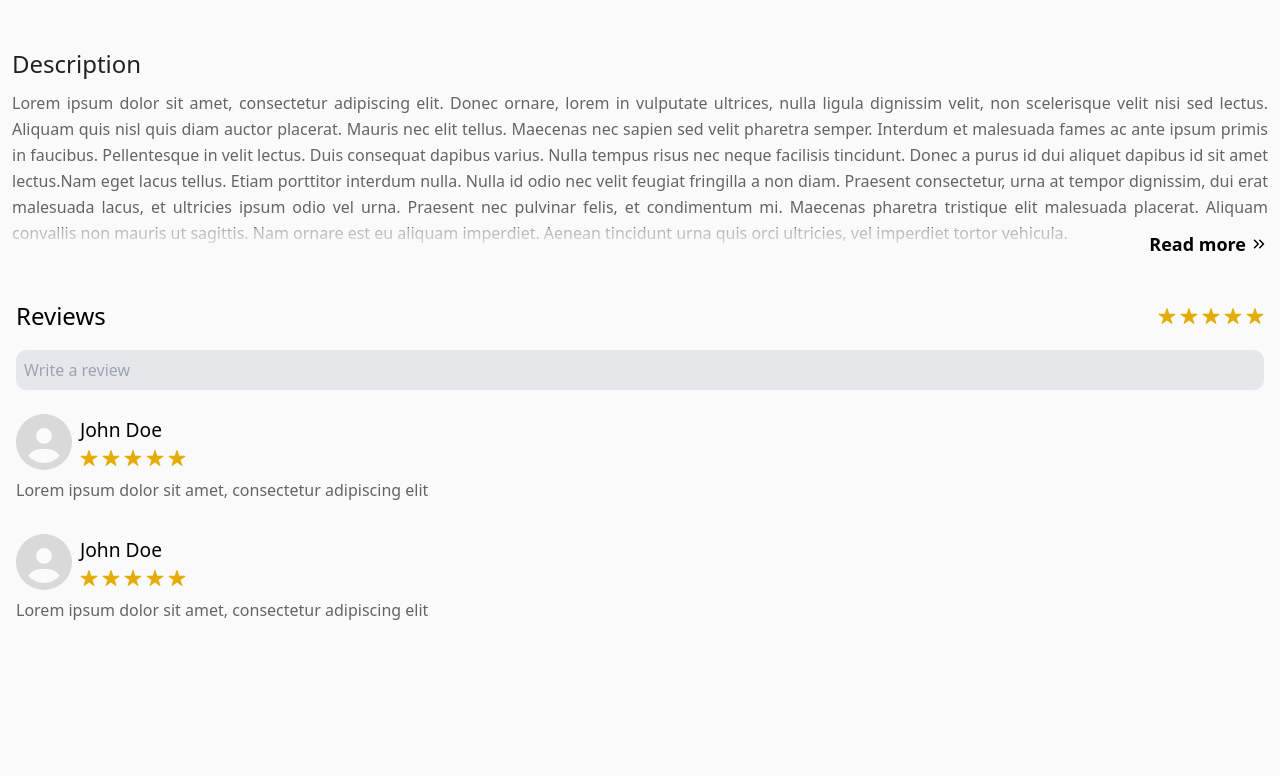
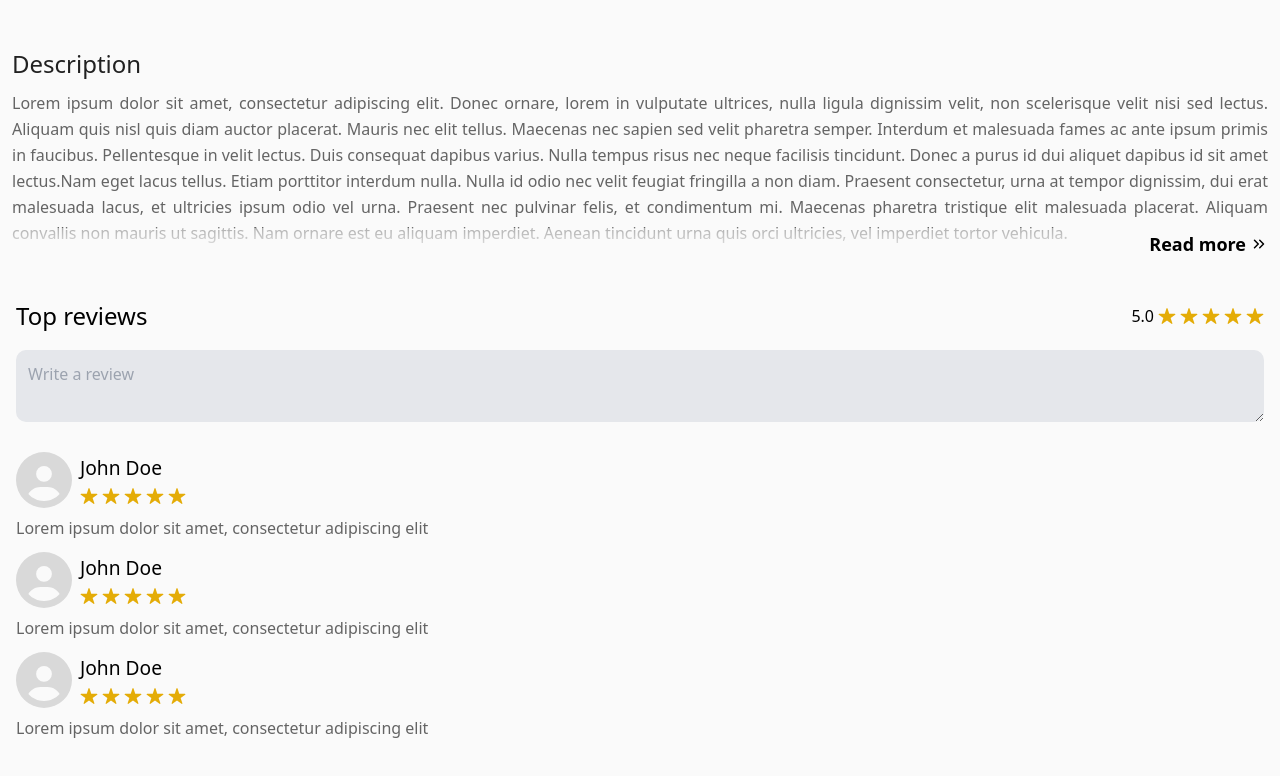
Before and after one commit to jephthahdominic/shoe-maker-template, a React (Vite) app: page /1 in a window 1280 px wide. Shown: the part 1664-2440 px from the top of the page. Before the commit the page ends 2322 px from the top, so only its background shows below. Built offline with nearby package versions, Linux system fonts and the light colour scheme; a web font is replaced by a local one.

Commit message:
changed the colout texture

```diff
--- a/src/components/Reviews.jsx
+++ b/src/components/Reviews.jsx
@@ -14,7 +14,7 @@ export default function Reviews() {
       ratings.push(review.rating)
     });
     let totalRatings = ratings.reduce((sum, current) => sum + current, 0);
-    const averageRating = Math.round(totalRatings/ratings.length);
+    const averageRating = Math.round(totalRatings/ratings.length) + '.0';
 
     return averageRating
   }
@@ -22,14 +22,18 @@ export default function Reviews() {
   return (
     <div className='p-4 mt-6 '>
       <header className='flex items-center justify-between'>
-        <h2 className='font-sans font-regular text-[1.5rem]'>Reviews</h2>
-        <StarRating value={calculateAvgRating()}/>
+        <h2 className='font-sans font-regular text-[1.5rem]'>Top reviews</h2>
+        <div className='flex items-center gap-1'>
+          <span className=''>{calculateAvgRating()}</span>
+          <StarRating value={calculateAvgRating()}/>
+        </div>
       </header>
       <section className='w-full my-4'>
-        <input type="text" className='w-full bg-light-gray p-2 rounded-[10px]' placeholder='Write a review'/>
+        <textarea className='w-full bg-light-gray p-3 rounded-[10px] focus:outline-none' placeholder='Write a review'
+        disabled/>
       </section>
-      <section className='w-full mt-6 flex flex-col gap-8'>
-        {reviews.map((review, key)=>(
+      <section className='w-full mt-6 flex flex-col gap-3 items-end'>
+        {reviews.slice(0,3).map((review, key)=>(
           <div className='w-full' key={key}>
             <div className='flex gap-2 items-center'>
               <FaCircleUser className='text-[#D9D9D9] text-[3.5rem]'/>
--- a/src/components/StarRating.jsx
+++ b/src/components/StarRating.jsx
@@ -4,7 +4,7 @@ import { IoStar, IoStarOutline } from 'react-icons/io5';
 export default function StarRating({value, maxStars = 5}) {
 
   return (
-    <div className='flex gap-1'>
+    <div className='flex gap-1 items-center'>
       {Array.from({length: maxStars}, (_, i) => (
         <span key={i}>
           {i < value ?
--- /dev/null
+++ b/src/components/UserReview.jsx
@@ -0,0 +1,5 @@
+export default function UserReview(){
+    return(
+        <div className="fixed"></div>
+    )
+}
--- a/src/data/data.js
+++ b/src/data/data.js
@@ -23,6 +23,16 @@ const shoes = [
         price: "N40,000",
         description:"Lorem ipsum dolor sit amet, consectetur adipiscing elit. Donec ornare, lorem in vulputate ultrices, nulla ligula dignissim velit, non scelerisque velit nisi sed lectus. Aliquam quis nisl quis diam auctor placerat. Mauris nec elit tellus. Maecenas nec sapien sed velit pharetra semper. Interdum et malesuada fames ac ante ipsum primis in faucibus. Pellentesque in velit lectus. Duis consequat dapibus varius. Nulla tempus risus nec neque facilisis tincidunt. Donec a purus id dui aliquet dapibus id sit amet lectus.Nam eget lacus tellus. Etiam porttitor interdum nulla. Nulla id odio nec velit feugiat fringilla a non diam. Praesent consectetur, urna at tempor dignissim, dui erat malesuada lacus, et ultricies ipsum odio vel urna. Praesent nec pulvinar felis, et condimentum mi. Maecenas pharetra tristique elit malesuada placerat. Aliquam convallis non mauris ut sagittis. Nam ornare est eu aliquam imperdiet. Aenean tincidunt urna quis orci ultricies, vel imperdiet tortor vehicula.",
         reviews:[
+            {
+                customer: "John Doe",
+                rating: 5,
+                review: "Lorem ipsum dolor sit amet, consectetur adipiscing elit"
+            },
+            {
+                customer: "John Doe",
+                rating: 5,
+                review: "Lorem ipsum dolor sit amet, consectetur adipiscing elit"
+            },
             {
                 customer: "John Doe",
                 rating: 5,
@@ -96,7 +106,7 @@ const shoes = [
             },
             {
                 customer: "John Doe",
-                rating: 4,
+                rating: 3,
                 review: "Lorem ipsum dolor sit amet, consectetur adipiscing elit"
             },
             {
```
Also changed, not shown: 1 other file (tests, documents, lock files or other folders).
